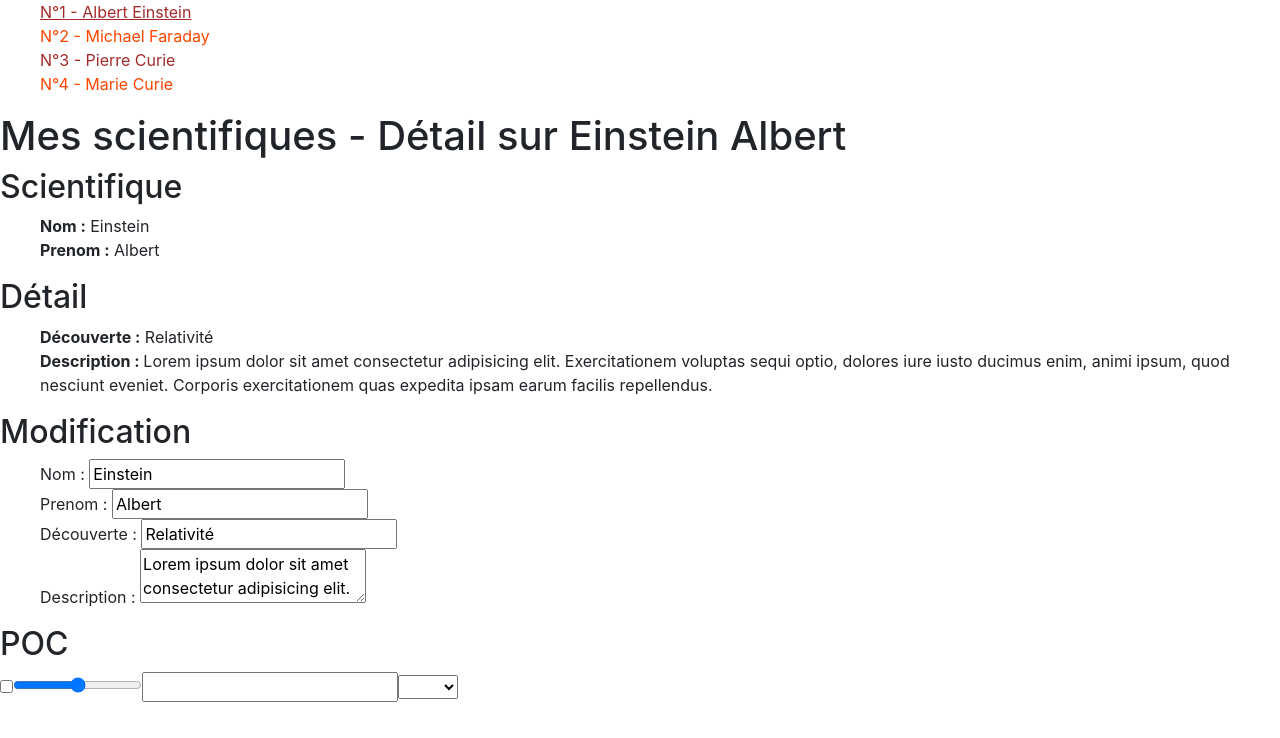
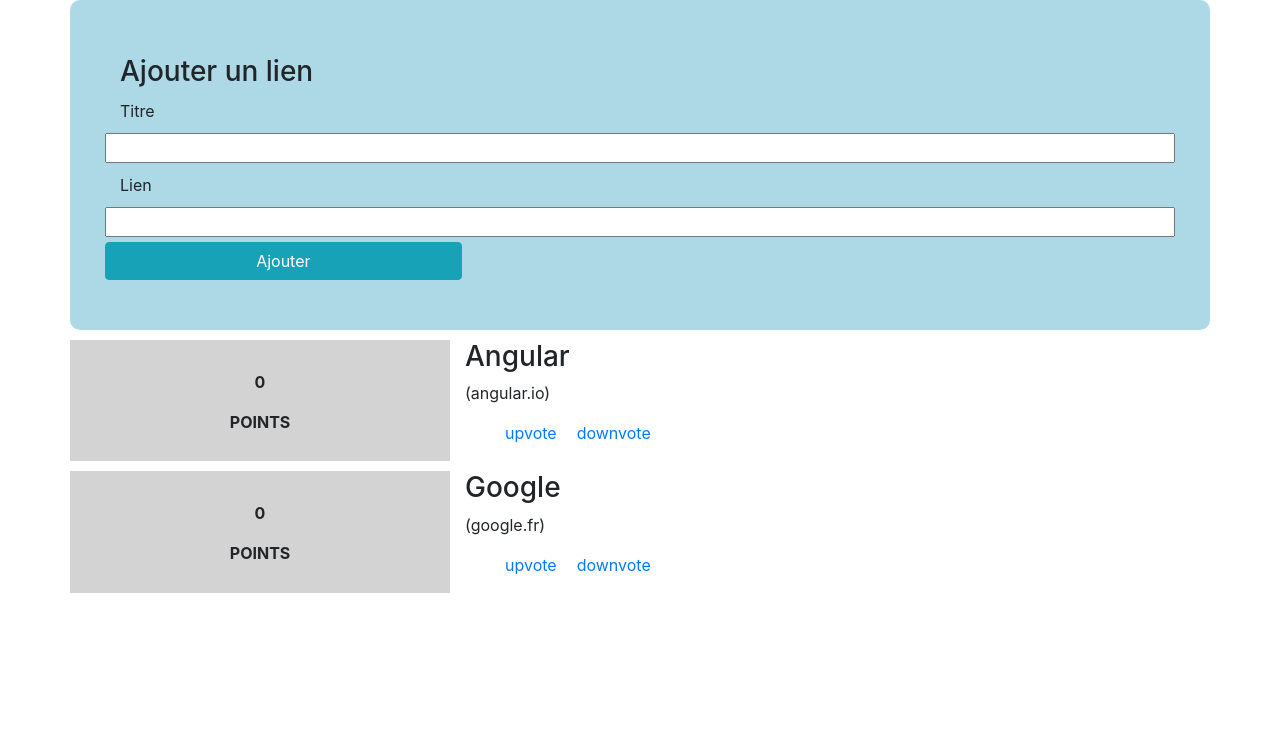
Before and after one commit to guillaume-artignan/formationAngular, an Angular app: page / in a window 1280 px wide. Shown: the top 738 px of the page. Built offline with nearby package versions, Linux system fonts and the light colour scheme.

Commit message:
Ajout d'Article

```diff
--- a/src/app/app.component.html
+++ b/src/app/app.component.html
@@ -5,15 +5,13 @@
 			Ajouter un lien
 		</h3>
 		<label class="col-md-12" for="titre">Titre</label>
-		<input class="col-md-12" name="titre" />
+		<input [(ngModel)]="titreArticle" class="col-md-12" name="titre" />
 		<label class="col-md-12" for="lien">Lien</label>
-		<input class="col-md-12" name="lien"/>
-		<button  class="col-md-4 btn btn-info">Ajouter</button>
+		<input class="col-md-12" name="lien" #champLien />
+		<button  class="col-md-4 btn btn-info" (click)="ajouterArticle(champLien)">Ajouter</button>
 	</div>
 </div>
 
 <div class="container">
-	<en3s-article></en3s-article>
-	<en3s-article></en3s-article>
-	<en3s-article></en3s-article>
+	<en3s-article *ngFor="let a of articles" [monArticle]="a" ></en3s-article>
 </div>
--- a/src/app/app.component.ts
+++ b/src/app/app.component.ts
@@ -1,4 +1,5 @@
 import { Component } from '@angular/core';
+import { Article } from './article/article.model'
 
 
 @Component({
@@ -8,4 +9,17 @@
 })
 export class AppComponent {
   title = 'en3s';
+
+  titreArticle : string;
+
+
+  articles : Article[] = [
+        new Article("Angular","http://angular.io"),
+        new Article("Google","http://google.fr")];
+
+    ajouterArticle(champ){
+      var a:Article = new Article(this.titreArticle,champ.value);
+      this.articles.push(a);
+
+    }
 }
--- a/src/app/app.module.ts
+++ b/src/app/app.module.ts
@@ -22,6 +22,6 @@
   //Contient les services
   providers: [],
   //La classe de démarrage
-  bootstrap: [ScientifiquesComponent]
+  bootstrap: [AppComponent]
 })
 export class AppModule { }
--- a/src/app/article/article.component.css
+++ b/src/app/article/article.component.css
@@ -18,3 +18,8 @@
 	display : inline-block;
 	margin-right: 20px;
 }
+
+.low {
+
+	color : orangered;
+}
--- a/src/app/article/article.component.html
+++ b/src/app/article/article.component.html
@@ -1,13 +1,14 @@
 
 	<div class="article row">
-		<div class="points col-4">
-			<p>{{votes}}</p>
+		<div class="points col-4"
+			 [class.low]="article.getVote()<0" >
+			<p>{{article.getVote()}}</p>
 			<p>POINTS</p>
 
 		</div>
 		<div class="col-8">
-			<h3>{{titre}}</h3>
-			<p>({{domaine}})</p>
+			<h3>{{article.getTitre()}}</h3>
+			<p>({{article.getDomaine()}})</p>
 			<ul>
 				<li> <a href="" (click)="votePour($event)" >upvote</a> </li>
 				<li> <a href="" (click)="voteContre($event)">downvote</a> </li>
--- a/src/app/article/article.component.ts
+++ b/src/app/article/article.component.ts
@@ -1,4 +1,5 @@
-import { Component, OnInit } from '@angular/core';
+import { Component, OnInit, Input } from '@angular/core';
+import { Article } from "./article.model";
 
 @Component({
   selector: 'en3s-article',
@@ -7,18 +8,17 @@
 })
 export class ArticleComponent implements OnInit {
 
-  votes : number = 0;
-  titre : string = "Angular";
-  domaine : string= "Angular.io"
+  @Input("monArticle")
+  article : Article;
 
   votePour(evt){
     evt.preventDefault();
-    this.votes++;
+    this.article.voteUp();
   }
 
   voteContre(evt){
     evt.preventDefault();
-    this.votes--;
+    this.article.voteDown();
   }
 
   constructor() { }
--- /dev/null
+++ b/src/app/article/article.model.ts
@@ -0,0 +1,41 @@
+
+export class Article {
+    private titre : string;
+    private lien : string;
+    private vote : number;
+
+    constructor (titre:string, lien:string, vote:number = 0){
+        this.titre = titre;
+        this.lien = lien;
+        this.vote = vote;
+    }
+
+    voteUp(){    this.vote++;}
+    voteDown(){  this.vote--;}
+
+    getVote() : number{
+        return this.vote;
+    }
+
+
+
+    setTitre(titre:string){
+        this.titre = titre;
+    }
+
+    getTitre(){
+        return this.titre;
+    }
+
+    setLien(lien:string){
+        this.lien = lien;
+    }
+
+    getLien(){
+        return this.lien;
+    }
+
+    getDomaine(){
+        return this.lien.split("//")[1];
+    }
+}
```
Also changed, not shown: src/assets/chat.png (added).
